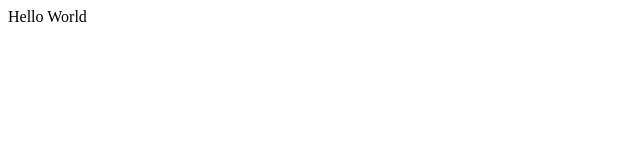
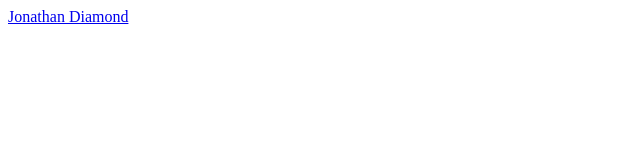
Before and after one commit to ordinarilyb/ordinarilyb.github.io, a plain HTML site: page index.html in a window 1280 px wide. Shown: the whole page, without its empty margins (0-640 px from the left). Drawn offline with Linux system fonts and the light colour scheme.

Commit message:
Linked in Profile...
Just something for now...

```diff
--- a/index.html
+++ b/index.html
@@ -1,4 +1,6 @@
 <!DOCTYPE html>
 <html>
-<body>Hello World</body>
+<body>
+<div class="LI-profile-badge"  data-version="v1" data-size="large" data-locale="en_US" data-type="vertical" data-theme="light" data-vanity="jonathandiamond"><a class="LI-simple-link" href='https://www.linkedin.com/in/jonathandiamond?trk=profile-badge'>Jonathan Diamond</a></div>
+</body>
 </html>
```
